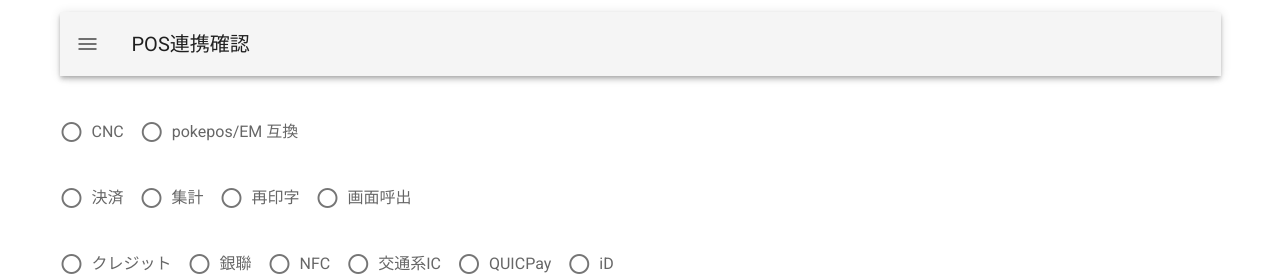
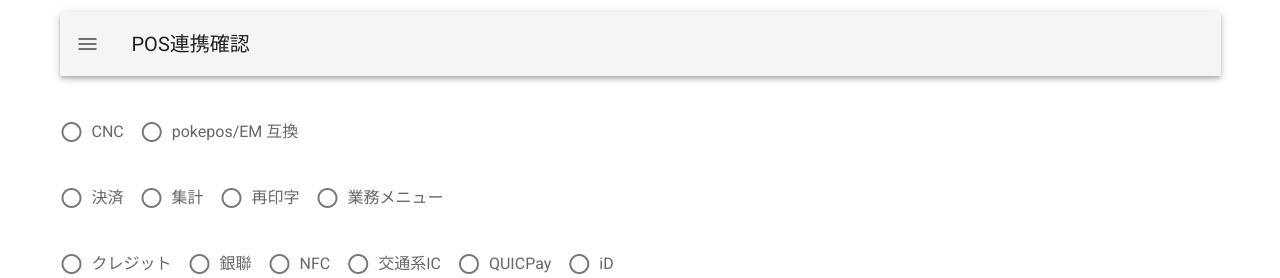
Before and after one commit to CODIANZ/clt.cnctools, a Vue app: page /tools/pos in a window 1280 px wide. Shown: the top 278 px of the page. Built offline with nearby package versions, Linux system fonts and the light colour scheme.

Commit message:
文言変更.

```diff
--- a/src/views/tools/POS.vue
+++ b/src/views/tools/POS.vue
@@ -280,7 +280,7 @@ const menus: field_item<UrlBuilder.menus_t>[] = [
     value: "Reprint"
   },
   {
-    label: "画面呼出",
+    label: "業務メニュー",
     value: "Menu"
   }
 ];
```
